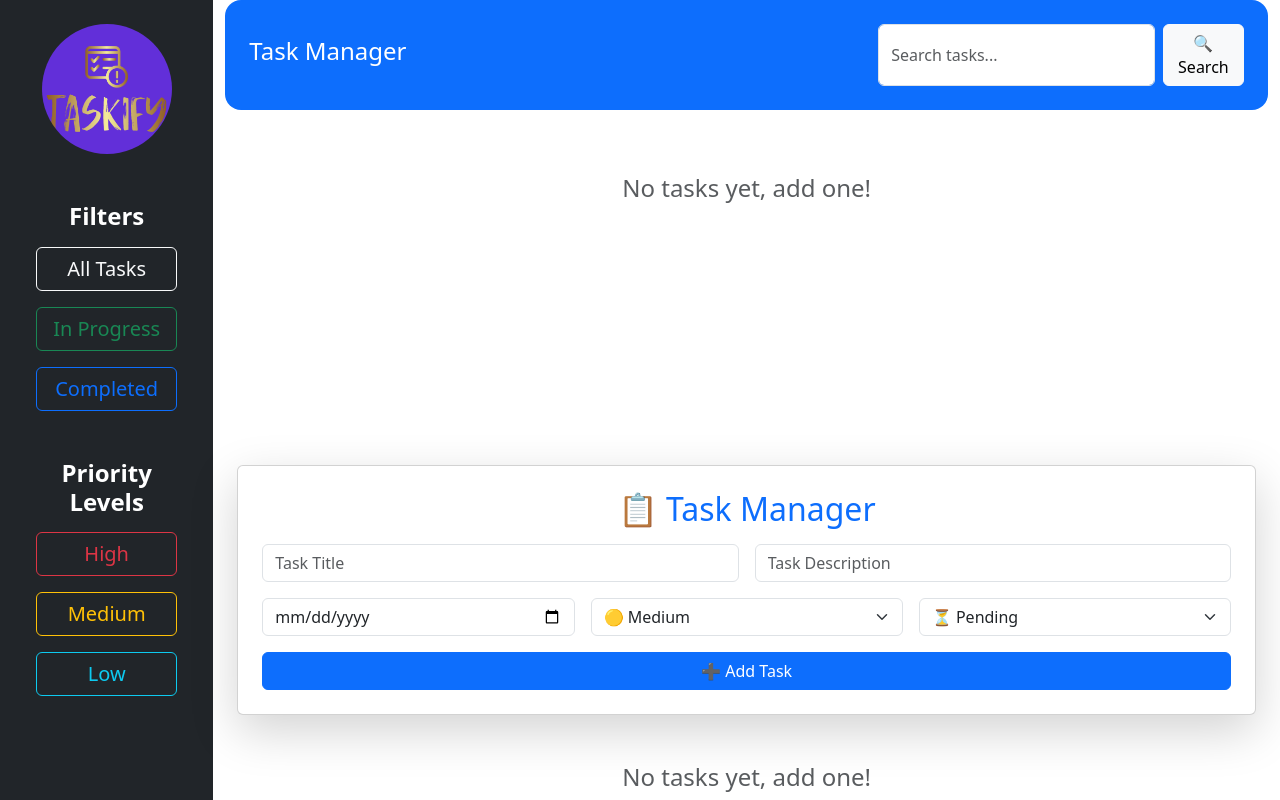
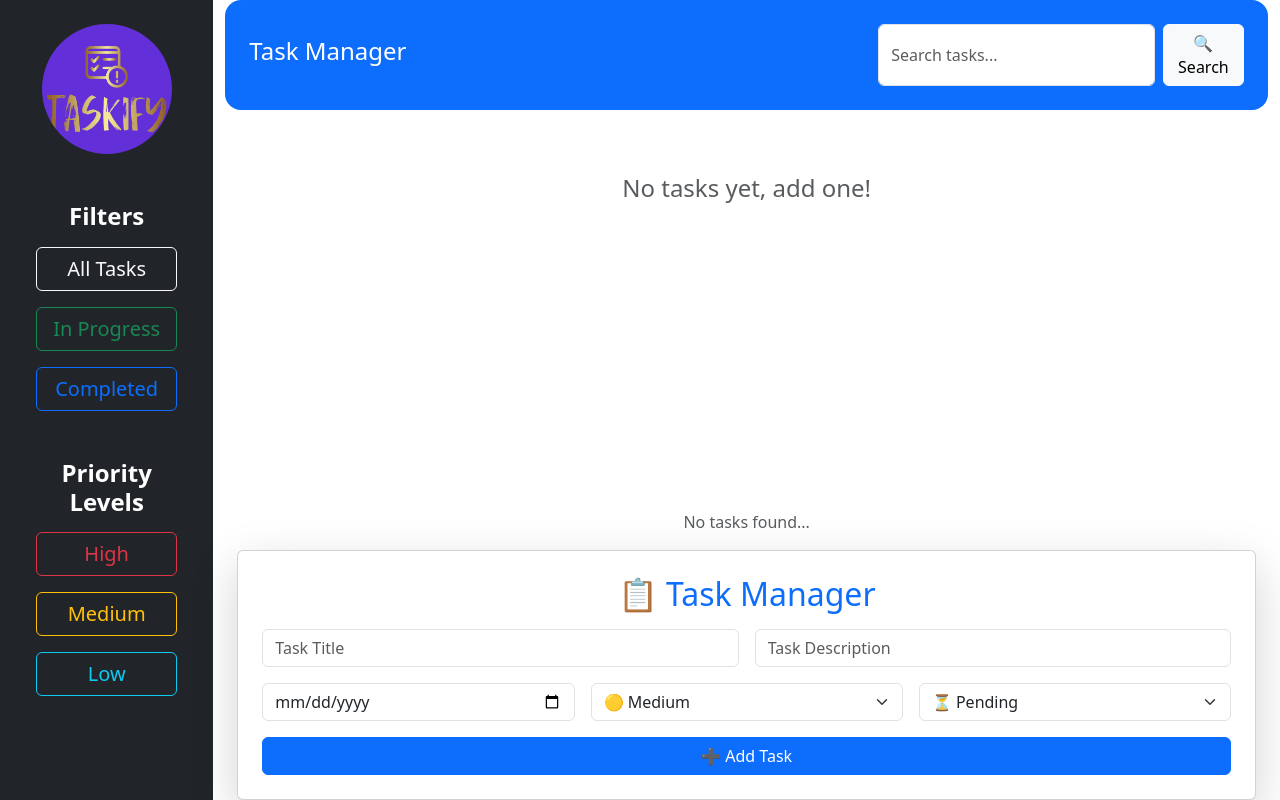
Before and after one commit to Rawan634/Final_React_Project, a React (Vite) app in the folder frontend/: page / in a window 1280 px wide. Built offline with nearby package versions, Linux system fonts and the light colour scheme.

Commit message:
committed

```diff
--- a/frontend/src/components/Footer.jsx
+++ b/frontend/src/components/Footer.jsx
@@ -12,10 +12,10 @@ const Footer = () => {
     setNewTask({ ...newTask, [e.target.name]: e.target.value });
   };
 
-  // Add New Task
+  // Add New Task (Add to Beginning)
   const addTask = () => {
     if (!newTask.title.trim()) return;
-    setTasks([...tasks, newTask]);
+    setTasks([newTask, ...tasks]); // Now tasks will appear at the top
     setNewTask({ title: "", description: "", dueDate: "", priority: "Medium", status: "Pending" });
   };
 
@@ -24,7 +24,7 @@ const Footer = () => {
     setTasks(tasks.filter((_, i) => i !== index));
   };
 
-  // Update Task (from TaskCard)
+  // Update Task
   const updateTask = (updatedTask, index) => {
     const updatedTasks = [...tasks];
     updatedTasks[index] = updatedTask;
@@ -33,7 +33,18 @@ const Footer = () => {
 
   return (
     <div className="container mt-4">
-      {/* Task Input Section */}
+      {/* 🔹 Task List (Rendered Above Input Section) */}
+      <div className="mt-4">
+        {tasks.length > 0 ? (
+          tasks.map((task, index) => (
+            <TaskCard key={index} task={task} onDelete={() => deleteTask(index)} onUpdate={(updatedTask) => updateTask(updatedTask, index)} />
+          ))
+        ) : (
+          <p className="text-muted text-center mt-3">No tasks found...</p>
+        )}
+      </div>
+
+      {/* 🔹 Task Input Section (Below Task List) */}
       <div className="card shadow-lg p-4 mt-3">
         <h2 className="text-center text-primary mb-3">📋 Task Manager</h2>
         <div className="row g-3">
@@ -64,23 +75,6 @@ const Footer = () => {
         <button className="btn btn-primary w-100 mt-3" onClick={addTask}>➕ Add Task</button>
       </div>
 
-      {/* Task List */}
-      <div className="mt-4">
-      {tasks.length > 0 ? (
-        <div className="row justify-content-center">
-          {tasks.map((task, index) => (
-            <div key={index} className="col-md-4">
-              <TaskCard task={task} onDelete={() => deleteTask(index)} onUpdate={(updatedTask) => updateTask(updatedTask, index)} />
-            </div>
-          ))}
-            </div>
-      ) : (
-            <div className="text-center text-muted mt-5">
-          <h4>No tasks yet, add one!</h4>
-        </div>
-      )}
-    </div>
-
       {tasks.length > 0 && (
         <button className="btn btn-danger w-100 mt-3" onClick={() => setTasks([])}>🗑️ Delete All</button>
       )}
--- a/frontend/src/components/Header.jsx
+++ b/frontend/src/components/Header.jsx
@@ -4,11 +4,11 @@ const Header = ({ onSearch }) => {
   const [searchQuery, setSearchQuery] = useState("");
 
   const handleSearch = () => {
-    onSearch(searchQuery.trim()); // Call parent search function
+    onSearch(searchQuery.trim());
   };
 
   return (
-    <div className="bg-primary text-white p-4 rounded-4">
+    <div className="bg-primary text-white p-4 rounded-4 header">
       <div className="d-flex justify-content-between align-items-center">
         <h4>Task Manager</h4>
         <div className="d-flex gap-2">
--- a/frontend/src/index.css
+++ b/frontend/src/index.css
@@ -16,6 +16,10 @@
   min-height: 100vh;
   display: flex;
   flex-direction: column;
+}
+.header,
+.footer {
+  width: 100%;
 }
 
 a {
```
